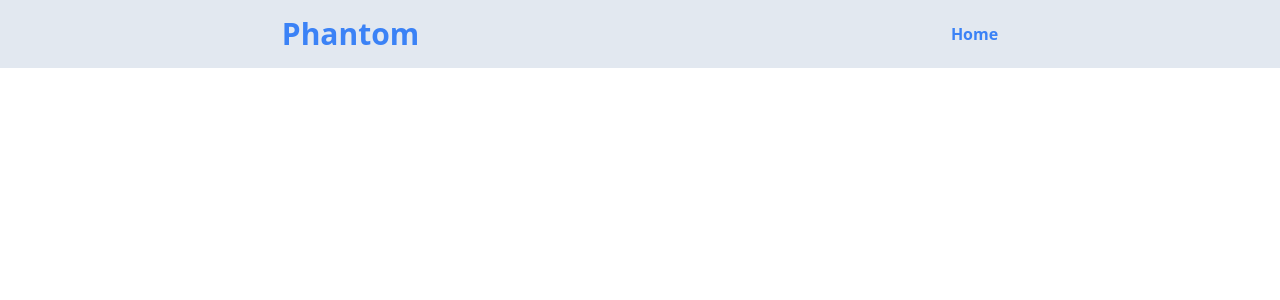
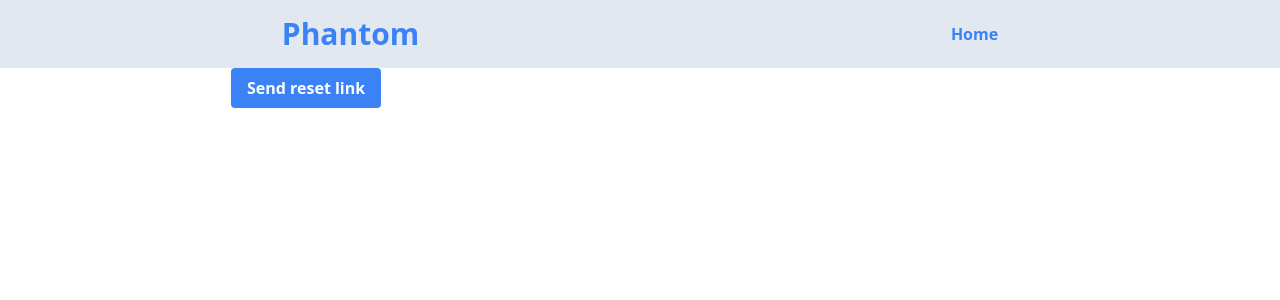
Before and after one commit to atlp-rwanda/phantom-fe-techode, a React (Create React App) app: page /reset in a window 1280 px wide. Shown: the top 300 px of the page. Built offline with nearby package versions, Linux system fonts and the light colour scheme.

Commit message:
solving conflicts

```diff
--- a/src/App.js
+++ b/src/App.js
@@ -2,6 +2,7 @@ import React from 'react'
 import { BrowserRouter as Router, Route, Switch } from 'react-router-dom';
 import Navbar from './components/Navbars/navbar/Navbar';
 import Home from './containers/Home/Home';
+import PasswordReset from './components/passwordReset/passwordereset';
 
 const App = () => {
     return (
@@ -9,6 +10,7 @@ const App = () => {
            <Navbar />
            <Switch>
                 <Route path="/" exact component={Home} />
+                <Route path="/reset"  component={PasswordReset} />
            </Switch>
        </Router>
     );
--- /dev/null
+++ b/src/components/passwordReset/passwordereset.js
@@ -0,0 +1,39 @@
+import React, { useState } from 'react';
+
+export default function PasswordReset() {
+    const [email, setEmail] = useState('');
+    const onChange = (e) => {
+        setEmail(e.target.value);
+    }
+
+    const submitForm = (e) => {
+        e.preventDefault();
+        console.log('send activation link to ', email)
+    }
+    return <div>
+        <form>
+            <input type='email' value={email} onChange={(e) => onChange(e)} />
+            <button  className="bg-blue-500 hover:bg-blue-700 text-white font-bold py-2 px-4 rounded" type='submit' onClick={(e) => submitForm(e)}>Send reset link</button>
+        </form>
+    </div>
+}
+
+export function NewPassword() {
+    const [newPass, setNewPass] = useState('');
+    const onChange = (e) => {
+        setNewPass(e.target.value);
+    }
+    const onSubmit = (e) => {
+        e.preventDefault();
+        console.log('new password for user is ', newPass);
+    }
+
+    return <div>
+        <form>
+            <input type='password' placeholder='New password' value={newPass} onChange={(e) => onChange(e)} />
+            <input type='password' placeholder='Confirm password' value={newPass} onChange={(e) => onChange(e)} />
+
+            <button type='submit' onClick={(e) => onSubmit(e)}>Reset Password</button>
+        </form>
+    </div>
+}
```
